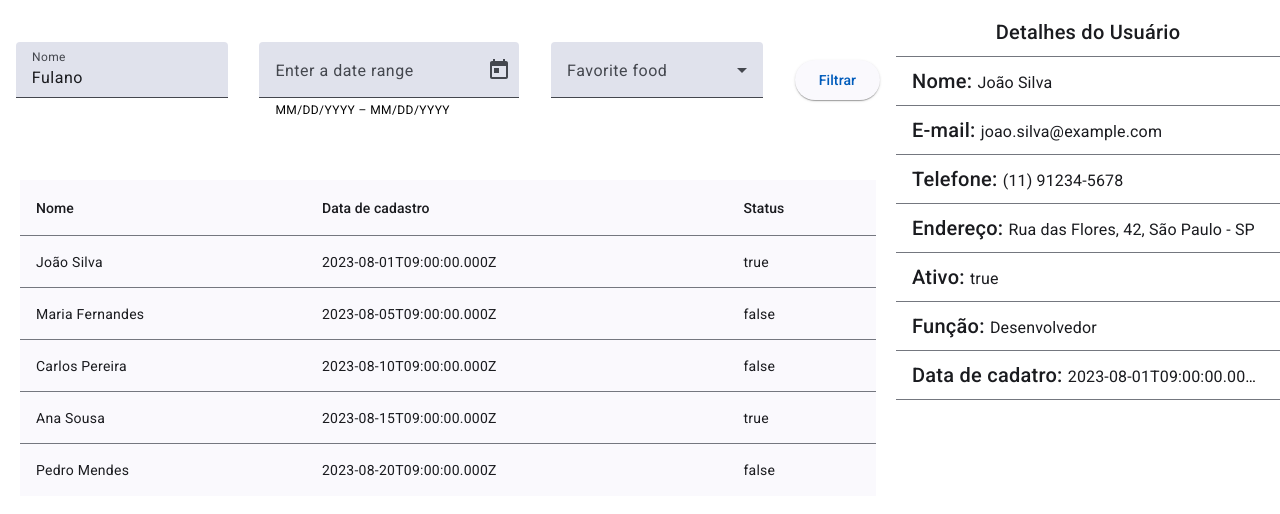
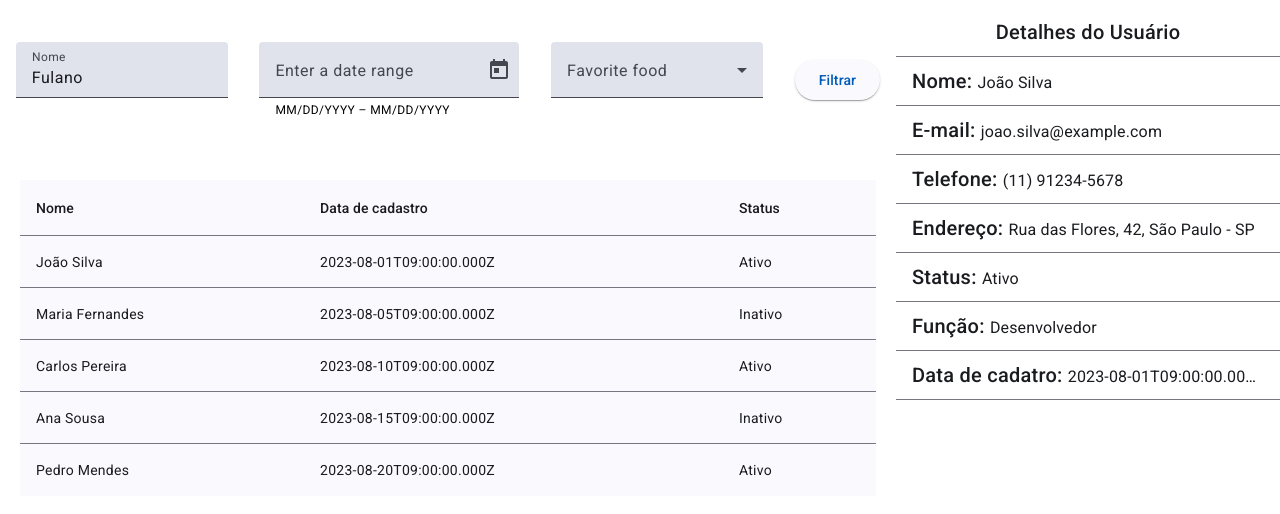
Before and after one commit to MardonioEng/users-filter-project, an Angular app: page / in a window 1280 px wide. Shown: the top 514 px of the page. Built offline with nearby package versions, Linux system fonts and the light colour scheme.

Commit message:
Added status pipe

```diff
--- a/src/app/components/user-details/user-details.component.html
+++ b/src/app/components/user-details/user-details.component.html
@@ -25,7 +25,7 @@
     </mat-list-item>
     <mat-divider></mat-divider>
     <mat-list-item>
-      <span class="mat-h2">Ativo: </span><span class="mat-h3">{{ user.ativo }}</span>
+      <span class="mat-h2">Status: </span><span class="mat-h3">{{ user.ativo | status }}</span>
     </mat-list-item>
     <mat-divider></mat-divider>
     <mat-list-item>
--- a/src/app/components/users-list/users-list.component.html
+++ b/src/app/components/users-list/users-list.component.html
@@ -16,7 +16,7 @@
     <!-- Status Column -->
     <ng-container matColumnDef="status">
       <th mat-header-cell *matHeaderCellDef>Status</th>
-      <td mat-cell *matCellDef="let element" class="users-list__item" (click)="onUserSelected(element)">{{ element.status.online }}</td>
+      <td mat-cell *matCellDef="let element" class="users-list__item" (click)="onUserSelected(element)">{{ element.ativo | status }}</td>
     </ng-container>
 
     <tr mat-header-row *matHeaderRowDef="displayedColumns"></tr>
--- a/src/app/pipes/pipes.module.ts
+++ b/src/app/pipes/pipes.module.ts
@@ -1,9 +1,10 @@
 import { NgModule } from '@angular/core';
 import { PhonePipe } from './phone.pipe';
 import { AddressPipe } from './address.pipe';
+import { StatusPipe } from './status.pipe';
 
 @NgModule({
-  declarations: [PhonePipe, AddressPipe],
-  exports: [PhonePipe, AddressPipe],
+  declarations: [PhonePipe, AddressPipe, StatusPipe],
+  exports: [PhonePipe, AddressPipe, StatusPipe],
 })
 export class PipesModule {}
--- /dev/null
+++ b/src/app/pipes/status.pipe.ts
@@ -0,0 +1,19 @@
+import { Pipe, PipeTransform } from '@angular/core';
+
+@Pipe({
+  name: 'status',
+  standalone: false
+})
+export class StatusPipe implements PipeTransform {
+
+  transform(status: boolean | undefined): string {
+    const INVALID_STATUS = status === null || status === undefined;
+
+    if (INVALID_STATUS) {
+      return 'Status indisponível ou inválido';
+    }
+
+    return status ? 'Ativo' : 'Inativo';
+  }
+
+}
```
